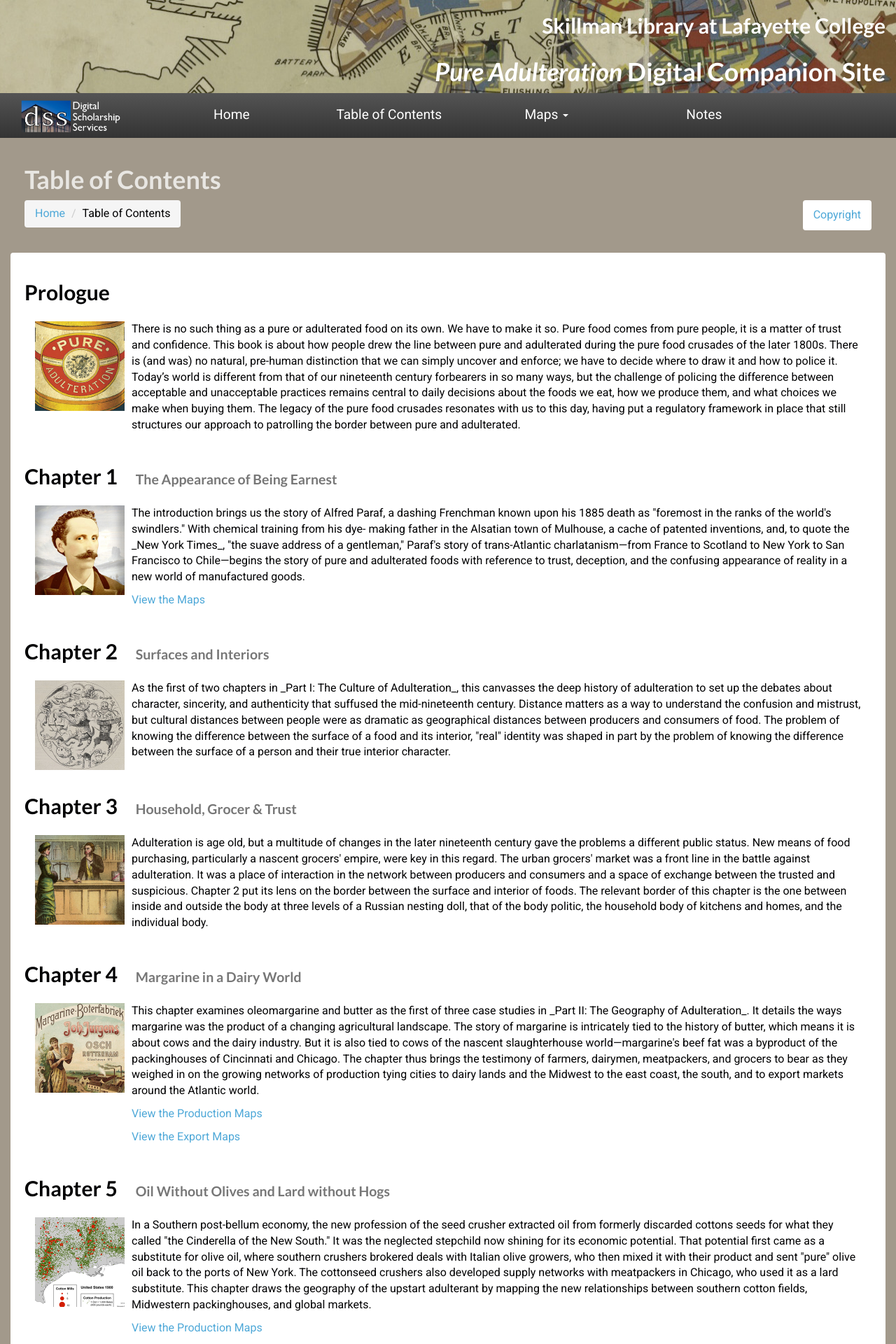
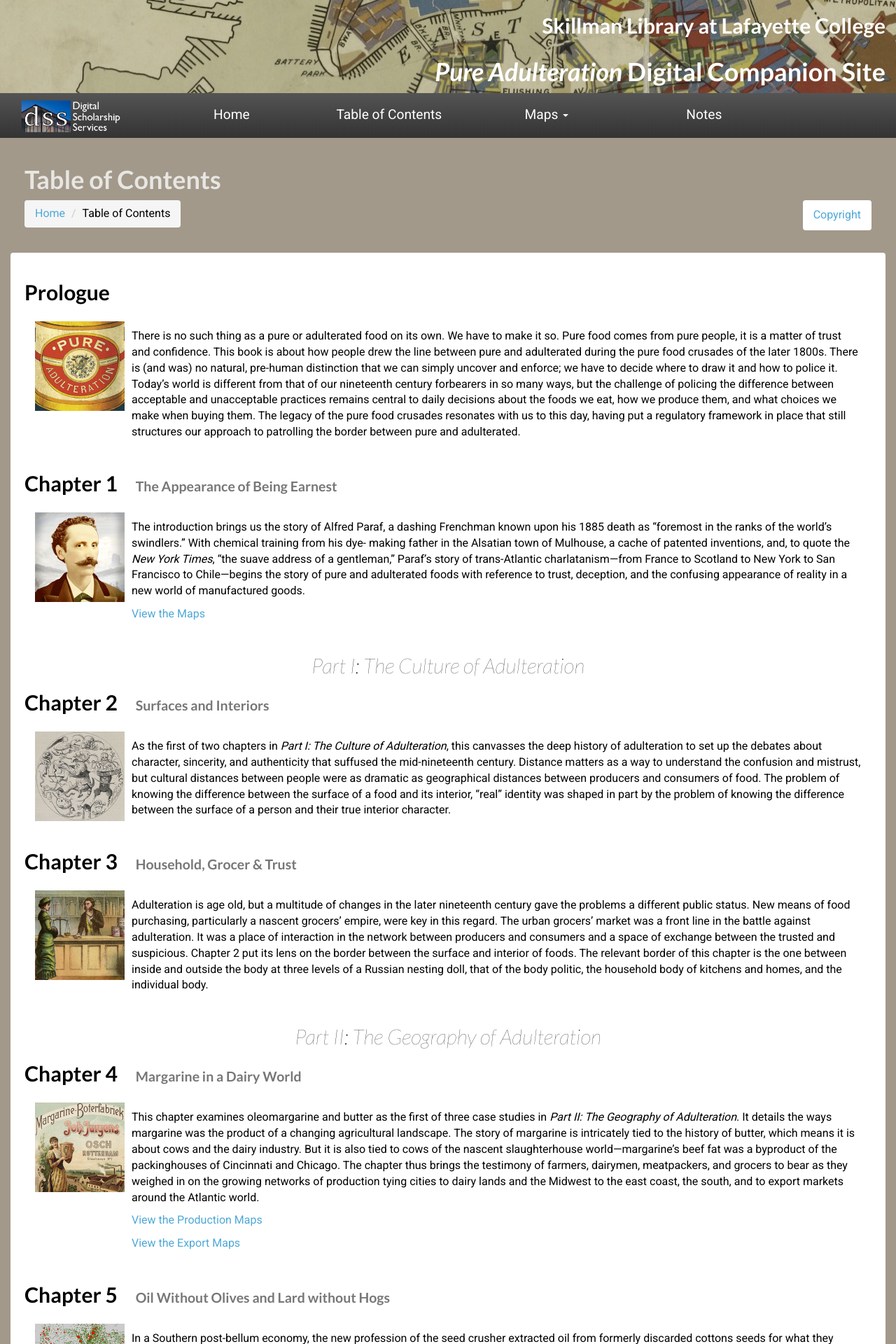
Before and after one commit to LafayetteCollegeLibraries/purefood, a Jekyll site: the page built from chapters.md, in a window 1280 px wide. Shown: the top 1920 px of the page at 70% size. Built offline with Jekyll 4.4.1, drawn with Linux system fonts in a browser that asks for light colours; some of the changed text lies outside the part shown.

Commit message:
add support for section headers in chapters

```diff
--- a/_data/chapters.yml
+++ b/_data/chapters.yml
@@ -28,6 +28,9 @@
     - url: /paraf
       text: View the Maps
 
+- section:
+    title: "Part I: The Culture of Adulteration"
+
 - heading: Chapter 2
   thumbnail: ch2punchdropofwater.jpg
   title: Surfaces and Interiors
@@ -52,6 +55,9 @@
     between the surface and interior of foods. The relevant border of this chapter is the one between
     inside and outside the body at three levels of a Russian nesting doll, that of the body politic, the
     household body of kitchens and homes, and the individual body.
+
+- section:
+    title: "Part II: The Geography of Adulteration"
 
 - heading: Chapter 4
   thumbnail: ch4jurgensmargarine.jpg
@@ -106,6 +112,9 @@
     - url: /glucose-exports
       text: View the Maps
 
+- section:
+    title: "Part III: The Analysis of Adulteration"
+
 - heading: Chapter 7
   thumbnail: ch7darbychemists.jpg
   title: Analysis as Border Patrol
--- /dev/null
+++ b/_includes/chapter.html
@@ -0,0 +1,28 @@
+<div class="chapter">
+  <h2>
+    {{ data.heading }}
+    {% if data.title %}
+    <small>{{ data.title }}</small>
+    {%- endif -%}
+  </h2>
+
+  <div class="container-fluid">
+    <div class="media">
+      <div class="media-left">
+        <img
+          class="media-object"
+          src="/assets/images/chapters/{{ data.thumbnail }}"
+          style="width:128px"
+        />
+      </div>
+      <div class="media-body">
+        <p>{{ data.content | markdownify }}</p>
+        {% if data.links %}
+        {%- for link in data.links -%}
+        <p><a href="{{ link.url }}">{{ link.text }}</a>
+        {%- endfor -%}
+        {%- endif -%}
+      </div>
+    </div>
+  </div>
+</div>
--- /dev/null
+++ b/_includes/section.html
@@ -0,0 +1,3 @@
+<div class="section text-center">
+  <h2 class="section-title">{{ section.title }}</h2>
+</div>
--- a/_layouts/chapters.html
+++ b/_layouts/chapters.html
@@ -7,32 +7,10 @@ layout: page
 {%- assign chapters = site.data[page.data_key] -%}
 
 {%- for data in chapters -%}
-<div class="chapter">
-  <h2>
-    {{ data.heading }}
-    {% if data.title %}
-    <small>{{ data.title }}</small>
-    {%- endif -%}
-  </h2>
-
-  <div class="container-fluid">
-    <div class="media">
-      <div class="media-left">
-        <img
-          class="media-object"
-          src="/assets/images/chapters/{{ data.thumbnail }}"
-          style="width:128px"
-        />
-      </div>
-      <div class="media-body">
-        <p>{{ data.content }}</p>
-        {% if data.links %}
-        {%- for link in data.links -%}
-        <p><a href="{{ link.url }}">{{ link.text }}</a>
-        {%- endfor -%}
-        {%- endif -%}
-      </div>
-    </div>
-  </div>
-</div>
+  {%- if data.section -%}
+    {% assign section = data.section %}
+    {% include section.html %}
+  {%- else -%}
+    {% include chapter.html %}
+  {%- endif -%}
 {%- endfor -%}
--- a/_layouts/default.html
+++ b/_layouts/default.html
@@ -6,7 +6,7 @@
     <meta name="viewport" content="width=device-width, initial-scale=1"/>
     <title>{% if page.title %}{{ page.title }} | {% endif %}Pure Adulteration Digital Companion Site</title>
     <link rel="shortcut icon" type="image/png" href="/assets/images/favicon.png" />
-    <link href="https://fonts.googleapis.com/css?family=Lato:700,700i|Roboto" rel="stylesheet">
+    <link href="https://fonts.googleapis.com/css?family=Lato:100i,700,700i|Roboto" rel="stylesheet">
     <link rel="stylesheet" href="/assets/css/bootstrap-3.4.1.min.css" />
     {% if layout.stylesheets %}{% for src in layout.stylesheets %}<link rel="stylesheet" href="{{ src }}" />{% endfor %}{% endif %}
     <link rel="stylesheet" href="/assets/css/style.css" />
--- a/assets/css/style.scss
+++ b/assets/css/style.scss
@@ -20,6 +20,11 @@ h4,
 h5,
 h6 {
   font-family: "Lato", sans-serif;
+  font-weight: bold;
+
+  small {
+    font-weight: bold;
+  }
 }
 
 a {
@@ -206,3 +211,8 @@ figcaption {
   margin: auto;
   max-height: 1600px;
 }
+
+.section-title {
+  font-style: italic;
+  font-weight: 100;
+}
```
